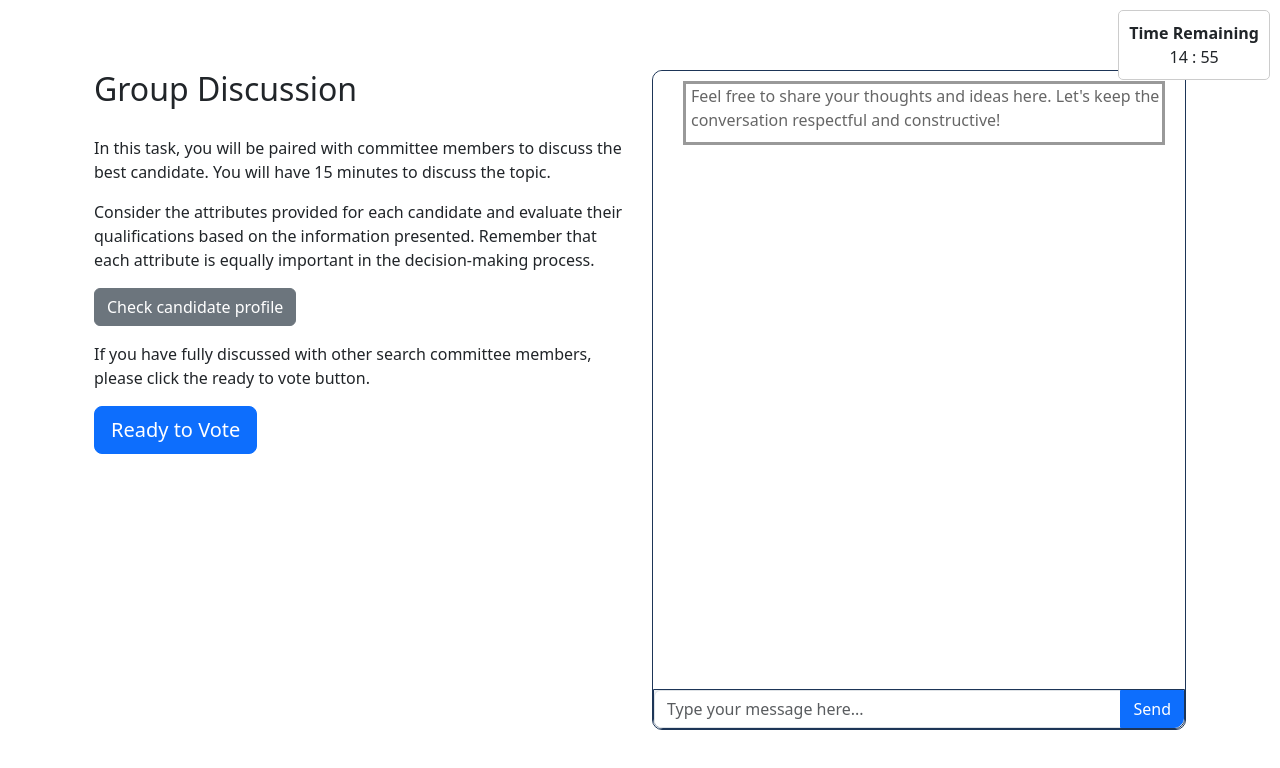
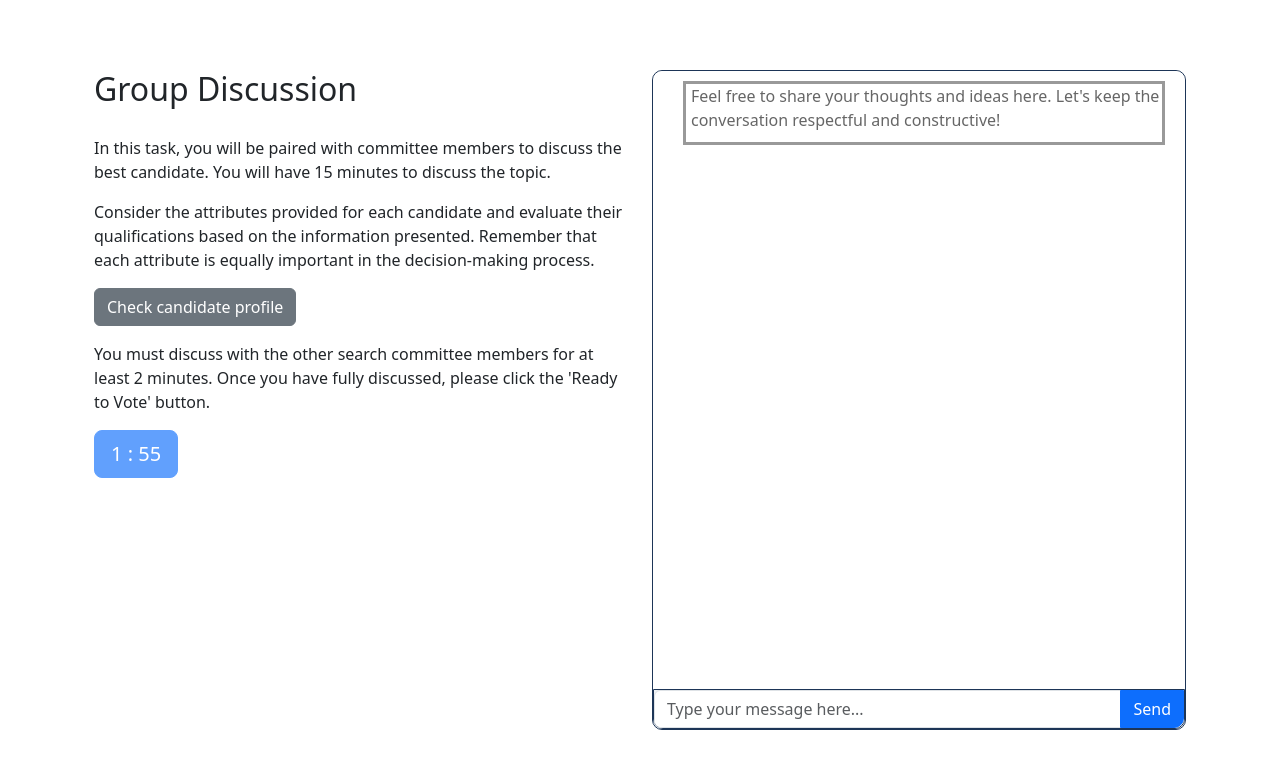
Before and after one commit to night18/hidden_profile, a Vue app in the folder vue-project/: page /GroupDiscussion in a window 1280 px wide. Shown: the top 768 px of the page. Built offline with nearby package versions, Linux system fonts and the light colour scheme; what vue-sweetalert2 would draw is missing.

Commit message:
Chat at least two minute.

```diff
--- a/vue-project/src/views/formal/GroupDiscussion.vue
+++ b/vue-project/src/views/formal/GroupDiscussion.vue
@@ -29,6 +29,8 @@ const showCandidateTable = ref(false); // Display  the floadting window
 const showCandidateSelection = ref(false); // Display the candidate selection
 const isReady = ref(false); // Track if the participant is ready to vote
 const isSubmitting = ref(false); // Track submission state
+const countdownFinished = ref(false); // Track if the countdown is finished
+const countdownTime = ref(120); // Countdown time in seconds
 
 const toggleCandidateTable = () => {
   showCandidateTable.value = !showCandidateTable.value;
@@ -104,7 +106,14 @@ const disableCopyPaste = () => {
   };
 };
 
+const startCountdown = () => {
+  setTimeout(() => {
+    countdownFinished.value = true;
+  }, countdownTime.value * 1000); // Convert seconds to milliseconds
+};
+
 onMounted(() => {
+  startCountdown();
   const cleanup = disableCopyPaste();
   onUnmounted(cleanup);
 
@@ -150,10 +159,6 @@ onMounted(() => {
 </script>
 <template>
   <div class="container">
-    <div class="timer">
-      <b>Time Remaining</b>
-      <CountdownTimer :remain_time="900" />
-    </div>
     <div class="jumbotron container">
       <div class="row">
         <div class="col-md-6">
@@ -178,10 +183,18 @@ onMounted(() => {
               <CandidateTable v-if="candidateProfileStore.candidate_profiles !== null" :candidates="candidateProfileStore.candidate_profiles" />
             </div>
             <div v-if="!showCandidateSelection" class="ready-area">
-              <p>If you have fully discussed with other search committee members, please click the ready to vote button.</p>
-              <button class="btn btn-primary btn-lg" @click="ready" :disabled="isReady">
-                <span v-if="isReady"> Waiting other commettiees <span class="spinner-border spinner-border-sm" role="status" aria-hidden="true"></span></span>
-                <span v-if="!isReady" > Ready to Vote </span>
+              <p>You must discuss with the other search committee members for at least 2 minutes. Once you have fully discussed, please click the 'Ready to Vote' button.</p>
+              <button class="btn btn-primary btn-lg" @click="ready" :disabled="!countdownFinished || isReady">
+                <span v-if="!countdownFinished">
+                  <CountdownTimer :remain_time="countdownTime" />
+                </span>
+                <span v-else-if="isReady">
+                  Waiting other committees
+                  <span class="spinner-border spinner-border-sm" role="status" aria-hidden="true"></span>
+                </span>
+                <span v-else>
+                  Ready to Vote
+                </span>
               </button>
             </div>
             <div v-if="showCandidateSelection">
```
Also changed, not shown: 1 other file (tests, documents, lock files or other folders).
